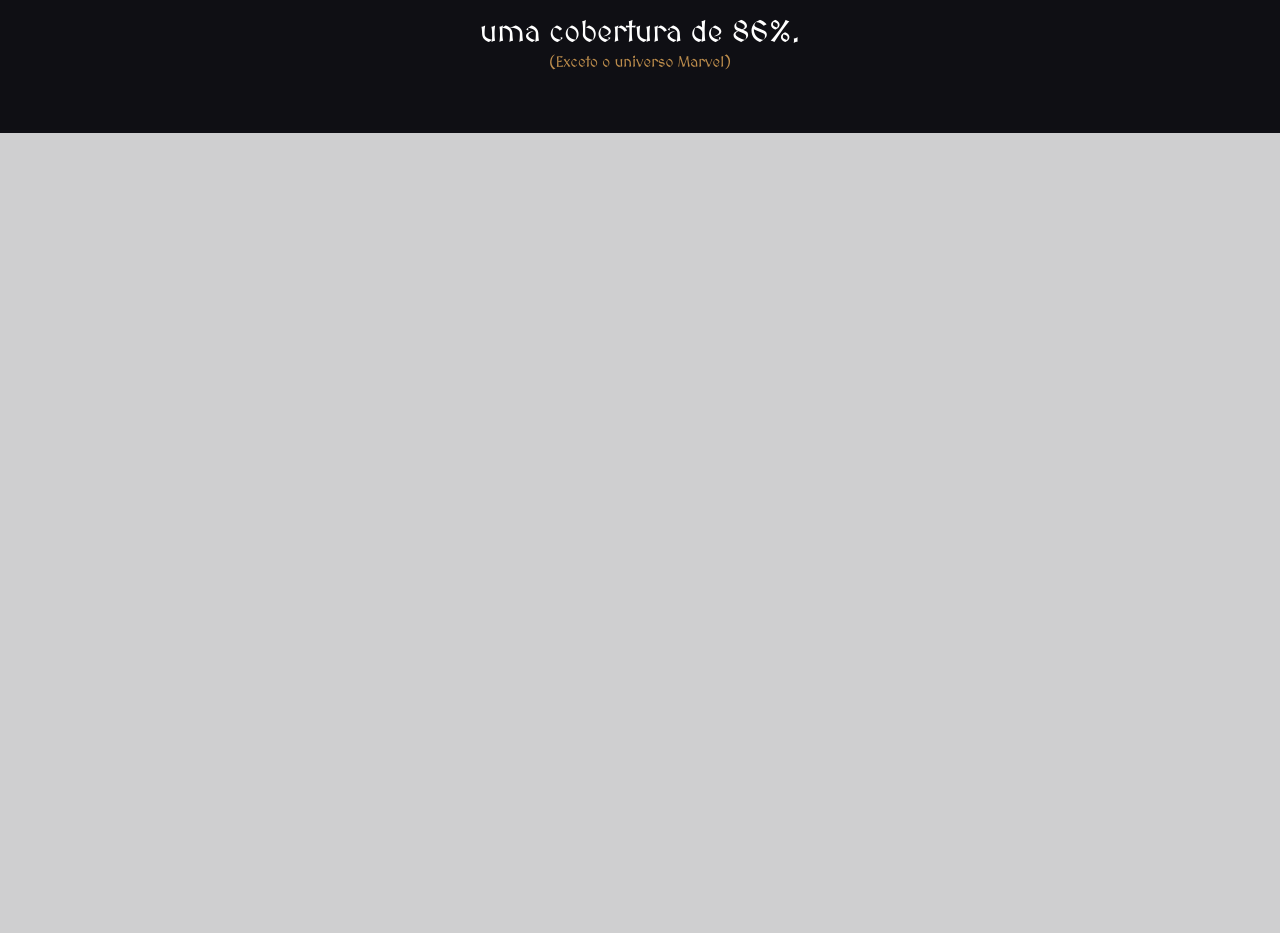
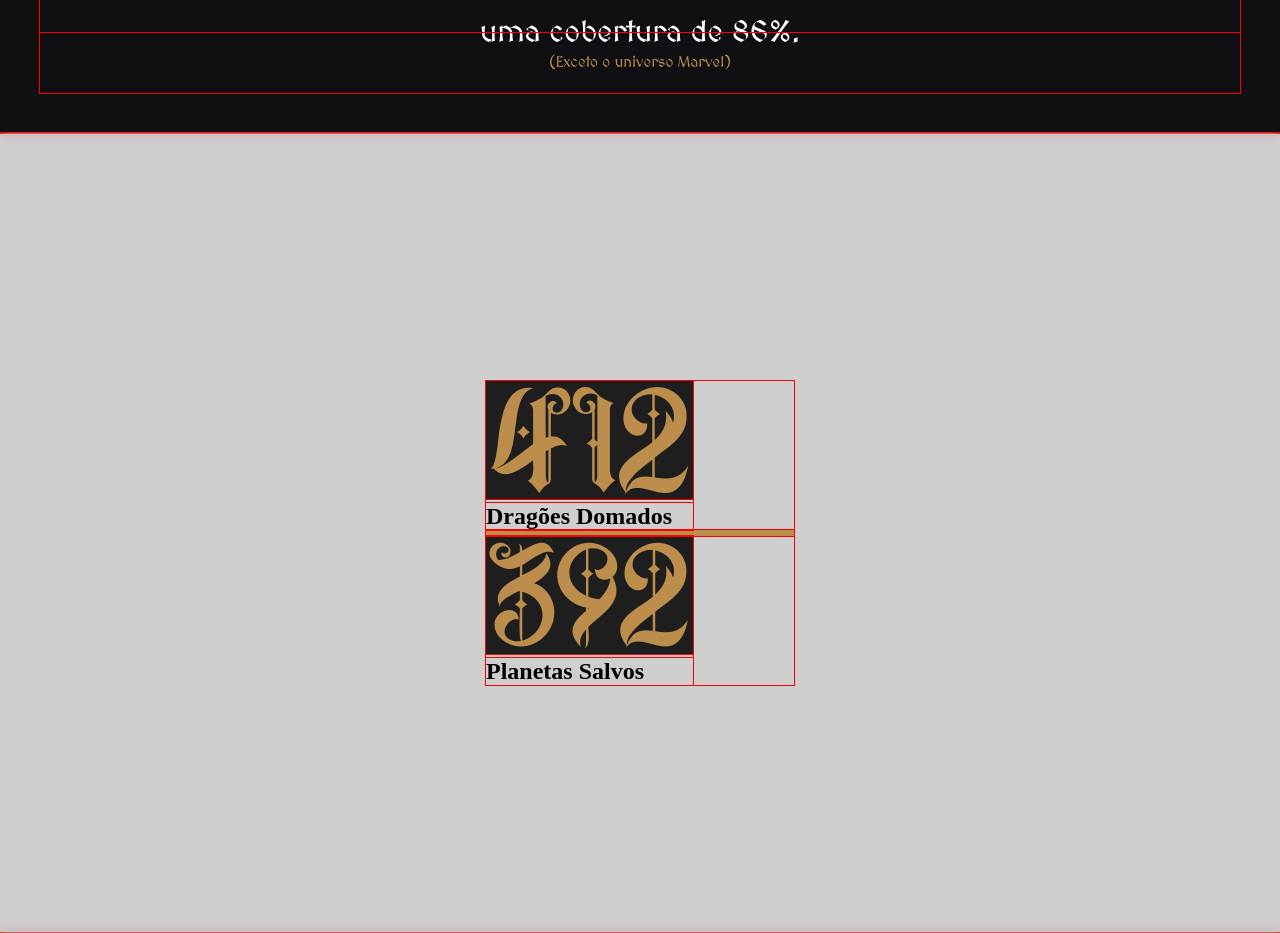
Before and after one commit to kerstenbr/ScaleSquad, a plain HTML site: page index.html in a window 1280 px wide. Shown: the part 920-1853 px from the top of the page. Drawn offline with Linux system fonts and the light colour scheme.

Commit message:
reta final

```diff
--- a/guicss.css
+++ b/guicss.css
@@ -10,7 +10,7 @@
     margin: 0;
     padding: 0;
     box-sizing: border-box;
-    /* outline: 1px solid red; */
+    outline: 1px solid red;
 }
 
 
@@ -36,18 +36,7 @@
 .nh-titulo{
     width: 460px;
     height: 500px;
-    line-height: 215px;
-    font-size: 100px;
-    font-family: 'TheCenturion';
-}
 
-.nh-titulo h1 {
-    text-align: center;
-    color: #DCDEDF;
-}
-
-.nh-titulo h1 span {
-    color: #BD8D4C;
 }
 
 
@@ -95,12 +84,15 @@
 
 .stats-container{
     background-image: url(gui-imgs/bg2.jpg);
-
     background-position: center;
     background-repeat: no-repeat;
     background-size: cover;
     height: 100vh;
     width: 100%;
+    display: flex;
+    justify-content: center;
+    align-items: center;
+
 }
 
 .blur {
@@ -108,4 +100,29 @@
     backdrop-filter: blur(5px);
     height: 100vh;
     width: 100%;
-  }
+    display: flex;
+    justify-content: center;
+    align-items: center;
+
+}
+
+.stats{
+    width: 308px;
+
+}
+
+.dragoes-domados{
+    width: 207px;
+
+}
+
+.planetas-salvos{
+    width: 207px;
+}
+
+.hr-stats{
+    width: 308px;
+    height: 6px;
+    background-color: #BD8D4C;
+    border: none;
+}
--- a/index.html
+++ b/index.html
@@ -33,7 +33,8 @@
             </div>
 
             <div class="nh-titulo">
-                <h1><span>N</span>ossa História</h1>
+                <!-- <h1><span>N</span>ossa História</h1> -->
+                <img src="gui-imgs/nh.png" alt="Foto de um texto escrito: Nossa História">
             </div>
         </section>
 
@@ -49,7 +50,23 @@
         </section>
 
         <section class="stats-container">
-            <div class="blur"></div>
+            <div class="blur">
+                <div class="stats">
+
+                    <div class="dragoes-domados">
+                        <img src="gui-imgs/412stats.png" alt="412 Dragões Domados">
+                        <h2>Dragões Domados</h2>
+                    </div>
+
+                    <hr class="hr-stats">
+
+                    <div class="planetas-salvos">
+                        <img src="gui-imgs/392stats.png" alt="392 Planetas Salvos">
+                        <h2>Planetas Salvos</h2>
+                    </div>
+
+                </div>
+            </div>
         </section>
 
         <!-- FIM DO GUILHERME-->
```
Also changed, not shown: gui-fonts/TheCenturion.ttf (deleted), gui-imgs/392stats.png (added), gui-imgs/412stats.png (added), gui-imgs/nh.png (added).
